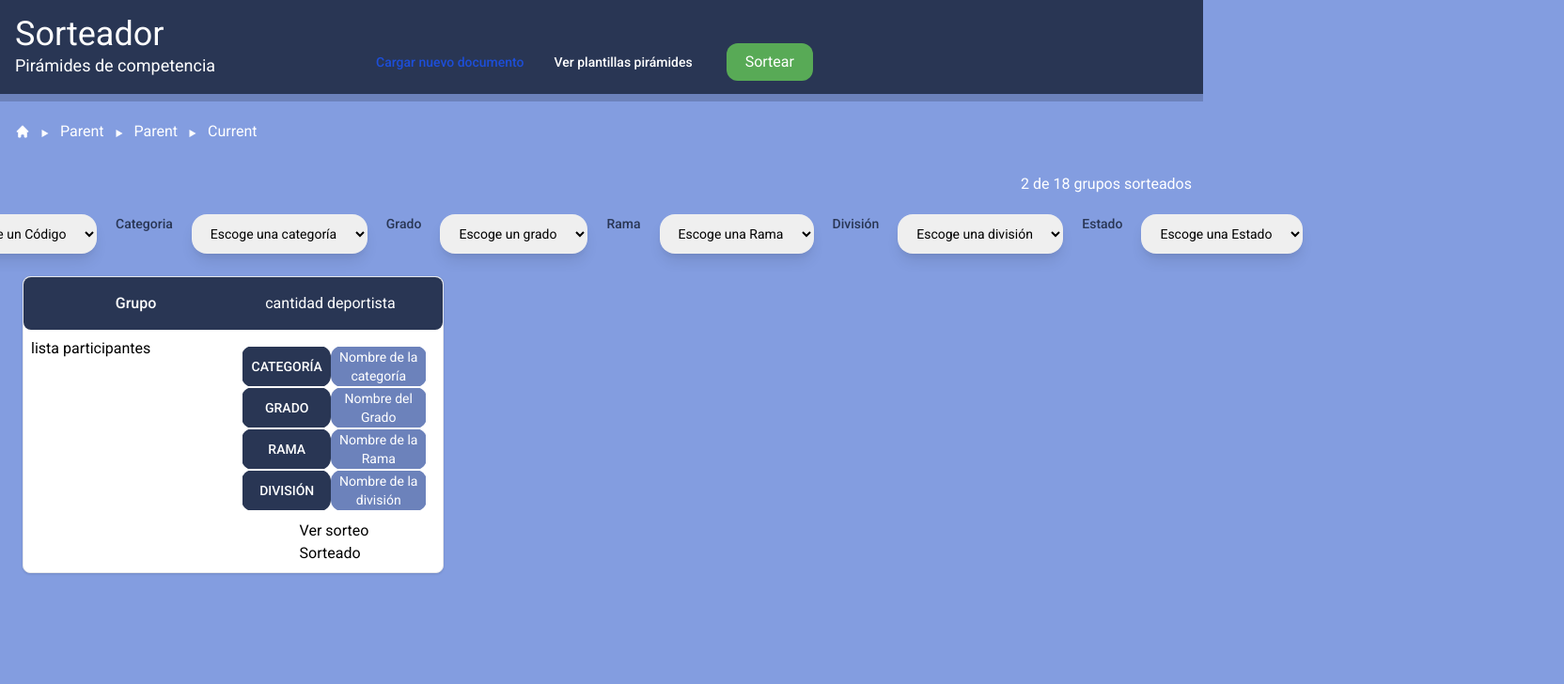
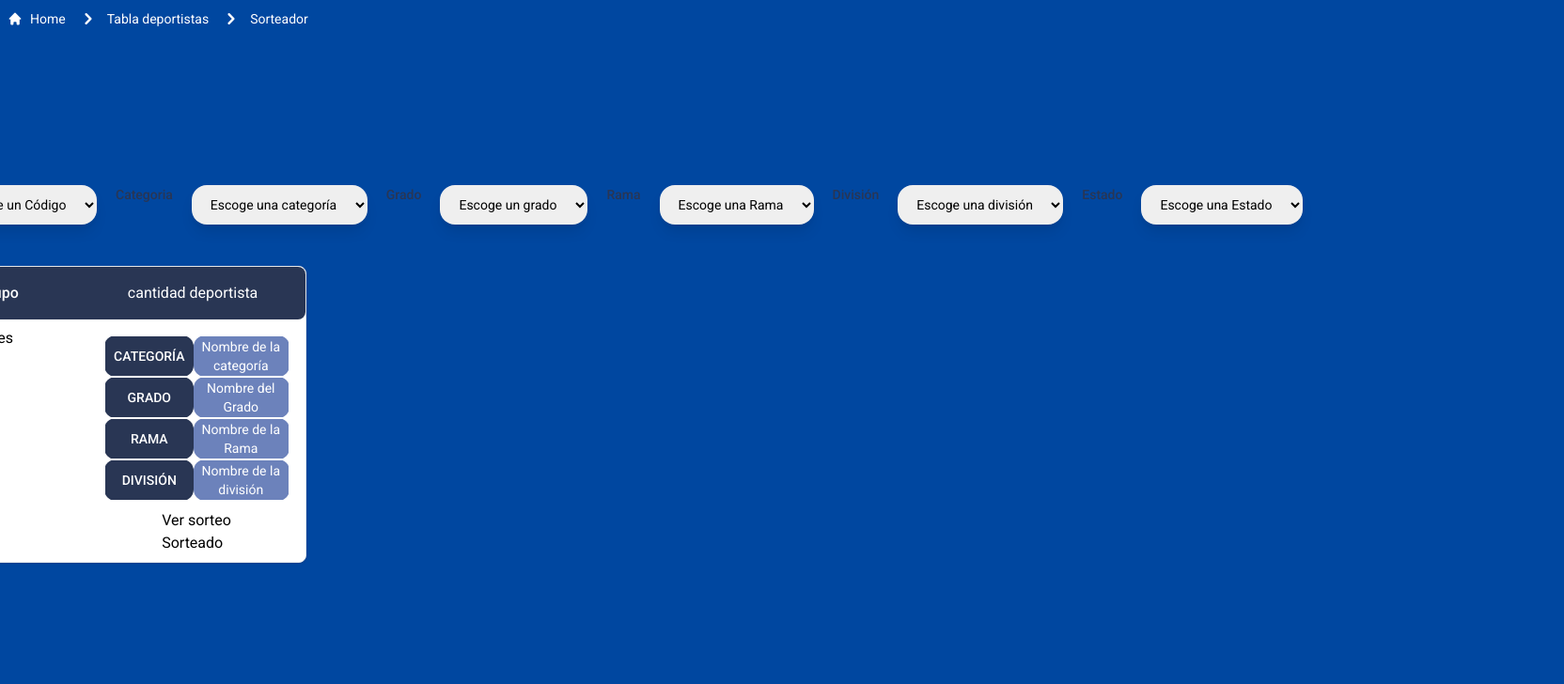
Before and after one commit to Valar789/sorteador-piramides-react, a React (Vite) app: page /board in a window 1280 px wide. Shown: the top 728 px of the page at 94% size, 1664 px wide, since content can reach past the window. Built offline with nearby package versions, Linux system fonts and the light colour scheme; sample sign-in values are in the browser's storage; the HTML template or start-up script is replaced by a standard one.

Commit message:
fix layout and table v1

```diff
--- a/src/components/dataTable/Finder.jsx
+++ b/src/components/dataTable/Finder.jsx
@@ -22,9 +22,8 @@ export default function Finder({
   };
 
   return (
-    <div className="flex justify-end">
-      <div className="pb-4">
-        <div className="relative mt-1">
+    <div className="col-span-4 ">
+      <div className="relative ">
         <div className="absolute inset-y-0 rigth-0 flex items-center pl-3 ">
           <svg
             className="w-5 h-5  "
@@ -41,13 +40,13 @@ export default function Finder({
           </svg>
         </div>
         <input
+        autoComplete="off"
           onChange={handleSearch}
           type="text"
           id="table-search"
-            className="block rounded-md p-2 pl-10 text-sm border"
-            placeholder="Buscar deportista"
+          className="pl-10 py-1 border rounded-md bg-white/25  w-full "
+          placeholder="Buscar competidores, delegaciones, edad..."
         />
-        </div>
       </div>
     </div>
   );
--- a/src/components/layout/BreadCrumb.jsx
+++ b/src/components/layout/BreadCrumb.jsx
@@ -1,35 +1,71 @@
-import React from 'react'
+import React from "react";
+import { Link, useLocation } from "react-router-dom";
 
 export default function BreadCrumb() {
+  const location = useLocation();
   return (
-     <nav aria-label="breadcrumb" className="w-full p-4">
-        <ol className="flex h-8 space-x-2 text-white">
-            <li className="flex items-center">
-                <a rel="noopener noreferrer" href="#" title="Back to homepage" className="hover:underline">
-                    <svg xmlns="http://www.w3.org/2000/svg" viewBox="0 0 20 20" fill="currentColor" className="w-5 h-5 pr-1 dark:text-gray-400">
+    <nav className="fixed top-2 left-2 text-white" aria-label="Breadcrumb">
+      <ol className="inline-flex items-center space-x-1 md:space-x-3">
+        <li className="inline-flex items-center">
+          <Link
+            to="/home"
+            className="inline-flex items-center text-sm "
+          >
+            <svg
+              aria-hidden="true"
+              className="w-4 h-4 mr-2"
+              fill="currentColor"
+              viewBox="0 0 20 20"
+              xmlns="http://www.w3.org/2000/svg"
+            >
               <path d="M10.707 2.293a1 1 0 00-1.414 0l-7 7a1 1 0 001.414 1.414L4 10.414V17a1 1 0 001 1h2a1 1 0 001-1v-2a1 1 0 011-1h2a1 1 0 011 1v2a1 1 0 001 1h2a1 1 0 001-1v-6.586l.293.293a1 1 0 001.414-1.414l-7-7z"></path>
             </svg>
-                </a>
+            Home
+          </Link>
         </li>
-            <li className="flex items-center space-x-2">
-                <svg xmlns="http://www.w3.org/2000/svg" viewBox="0 0 32 32" aria-hidden="true" fill="currentColor" className="w-2 h-2 mt-1 transform rotate-90 fill-current dark:text-gray-600">
-                    <path d="M32 30.031h-32l16-28.061z"></path>
+        <li>
+          <div className="flex items-center">
+            <svg
+              aria-hidden="true"
+              className="w-6 h-6 "
+              fill="currentColor"
+              viewBox="0 0 20 20"
+              xmlns="http://www.w3.org/2000/svg"
+            >
+              <path
+                fillRule="evenodd"
+                d="M7.293 14.707a1 1 0 010-1.414L10.586 10 7.293 6.707a1 1 0 011.414-1.414l4 4a1 1 0 010 1.414l-4 4a1 1 0 01-1.414 0z"
+                clipRule="evenodd"
+              ></path>
             </svg>
-                <a rel="noopener noreferrer" href="#" className="flex items-center px-1 capitalize hover:underline">Parent</a>
+            <Link to="/data" className="ml-1 text-sm  md:ml-2">
+              Tabla deportistas
+            </Link>
+          </div>
         </li>
-            <li className="flex items-center space-x-2">
-                <svg xmlns="http://www.w3.org/2000/svg" viewBox="0 0 32 32" aria-hidden="true" fill="currentColor" className="w-2 h-2 mt-1 transform rotate-90 fill-current dark:text-gray-600">
-                    <path d="M32 30.031h-32l16-28.061z"></path>
+        {location.pathname === "/board" ? (
+          <li aria-current="page">
+            <div className="flex items-center">
+              <svg
+                aria-hidden="true"
+                className="w-6 h-6 "
+                fill="currentColor"
+                viewBox="0 0 20 20"
+                xmlns="http://www.w3.org/2000/svg"
+              >
+                <path
+                  fillRule="evenodd"
+                  d="M7.293 14.707a1 1 0 010-1.414L10.586 10 7.293 6.707a1 1 0 011.414-1.414l4 4a1 1 0 010 1.414l-4 4a1 1 0 01-1.414 0z"
+                  clipRule="evenodd"
+                ></path>
               </svg>
-                <a rel="noopener noreferrer" href="#" className="flex items-center px-1 capitalize hover:underline">Parent</a>
+              <span className="ml-1 text-sm  md:ml-2">
+                Sorteador
+              </span>
+            </div>
           </li>
-            <li className="flex items-center space-x-2">
-                <svg xmlns="http://www.w3.org/2000/svg" viewBox="0 0 32 32" aria-hidden="true" fill="currentColor" className="w-2 h-2 mt-1 transform rotate-90 fill-current dark:text-gray-600">
-                    <path d="M32 30.031h-32l16-28.061z"></path>
-                </svg>
-                <a rel="noopener noreferrer" href="#" className="flex items-center px-1 capitalize">Current</a>
-            </li>
+        ) : null}
       </ol>
     </nav>
-  )
+  );
 }
--- a/src/components/layout/Footer.jsx
+++ b/src/components/layout/Footer.jsx
@@ -1,6 +1,11 @@
 import React from "react";
-import bgFooter from "../../assets/bgFooter.png";
 
 export default function Footer() {
-  return <img className="w-full fixed bottom-0" src={bgFooter} alt="footer" />;
+  return (
+    <div className="bg-red-500 fixed bottom-5 right-7">
+      <p>
+      Logo Qubilo
+      </p>
+    </div>
+  );
 }
--- a/src/components/layout/Header.jsx
+++ b/src/components/layout/Header.jsx
@@ -1,33 +1,7 @@
-  import React from "react";
-  import { useLocation } from "react-router-dom";
-import NavBar from "./NavBar";
+import React from "react";
 
+import BreadCrumb from "./BreadCrumb";
 
 export default function Header() {
-  //function for search path in the route whit the function useLocation
-  const ConditionNavbar = () => {
-    const location = useLocation();
-    console.log(location.pathname);
-
-    if (location.pathname === "/board") {
-      return(
-        <NavBar/>
-      )
-    }
-  };
-
-  return (
-    <>
-      <header className="p-4 bg-bluePrimary  text-white">
-        <h1 className="text-lg md:text-3xl lg:text-4xl">Sorteador</h1>
-        <h2 className="text-lg">Pirámides de competencia</h2>
-        {ConditionNavbar()}
-      </header>
-      <div className="flex place-content-center bg-blueSecondary">
-        <div className="w-96 w- lg:w-80 h-2 bg-yellow"></div>
-        <div className="w-96 lg:w-80 h-2 bg-blue"></div>
-        <div className="w-96 lg:w-80 h-2 bg-red"></div>
-      </div>
-    </>
-  );
+  return <BreadCrumb />;
 }
--- a/src/components/layout/Layout.jsx
+++ b/src/components/layout/Layout.jsx
@@ -1,15 +1,22 @@
 import React from "react";
+import { useLocation } from "react-router-dom";
+import BreadCrumb from "./BreadCrumb";
 import Footer from "./Footer";
-import Header from "./Header";
-
 
 export default function Layout({ children }) {
+  // Obtener la ubicación actual de la página.
+  const location = useLocation();
+  console.log(location.pathname);
+
+  // Devuelve el componente que representa la estructura general de la página.
   return (
     <div className="max-h-screen">
-      <Header />
-      <section className="grid place-content-center h-screen -mt-36">
+      {/* Mostrar el componente BreadCrumb si la ubicación es /data o /board */}
+      {location.pathname === "/data" || location.pathname === "/board" ? <BreadCrumb /> : null}
+      <section className="grid place-content-center h-screen">
         {children}
       </section>
+      {/* Mostrar el componente Footer */}
       <Footer />
     </div>
   );
--- a/src/components/layout/NavBar.jsx
+++ b/src/components/layout/NavBar.jsx
@@ -1,49 +1,11 @@
 import React from "react";
-import { useNavigate } from "react-router-dom";
+import { Link } from "react-router-dom";
 
 export default function NavBar() {
-  const navigate = useNavigate();
-
-  const navigateHome = () => {
-    navigate("/home");
-  };
-
-  const navigateTemplates = () => {
-    navigate("/templates")
-  }
-
-  const navigateBoard = () => {
-    navigate("/board")
-  }
-
   return (
-    <nav className="absolute w-full top-8 left-96   border-gray-200 dark:border-gray-600">
-      <div className="container flex flex-wrap items-center justify-between mx-auto">
-        <div
-          className="items-center justify-between hidden w-full md:flex md:w-auto md:order-1"
-          id="navbar-sticky"
-        >
-          <ul className="flex flex-col p-4 mt-4 border border-gray-100 rounded-lg  md:flex-row md:space-x-8 md:mt-0 md:text-sm md:font-medium md:border-0 dark:bg-gray-800 md:dark:bg-gray-900 dark:border-gray-700">
-            <li
-              onClick={navigateHome}
-              className="block py-2 pl-3 pr-4 text-white bg-blue-700 rounded md:bg-transparent md:text-blue-700 md:p-0 dark:text-white"
-            >
-              Cargar nuevo documento
-            </li>
-            <li
-            onClick={navigateTemplates}
-            className="block py-2 pl-3 pr-4 text-white md:p-0 md:dark:hover:text-white dark:text-gray-400 dark:hover:bg-gray-700 dark:hover:text-white md:dark:hover:bg-transparent dark:border-gray-700">
-              Ver plantillas pirámides </li>
-          </ul>
-          <div className="px-5 py-3.5 text-center mr-3 md:mr-0">
-            <button
-            onClick={navigateBoard}
-            className="px-5 bg-greenPrimary rounded-xl p-2 text-white">
-              Sortear
-            </button>
-          </div>
-        </div>
-      </div>
+    <nav className="col-span-8 flex justify-end  px-7 gap-10 items-center">
+      <Link to="/home">Cargar nuevo listado</Link>
+      <Link to="/board">Ver plantillas de pirámides</Link>
     </nav>
   );
 }
--- a/src/index.css
+++ b/src/index.css
@@ -6,7 +6,7 @@
 
 body {
     font-family: 'Roboto', sans-serif;
-    background-color: #839DE0;
+    background-color: #0047A0;
 }
 #buttonAdd{
     background-color: #2678F3;
@@ -17,3 +17,29 @@ body {
     background-repeat: no-repeat;
     background-size: cover;
 }
+
+thead{
+    background-color: rgb(255 255 255 / 0.25)
+  }
+
+ /* ancho de la barra */
+::-webkit-scrollbar {
+    width: 1px;
+    height: 15px;
+
+  }
+
+  /* color de fondo de la barra */
+  ::-webkit-scrollbar-track {
+    background-color: #f5f5f5;
+  }
+
+  /* color del relleno de la barra */
+  ::-webkit-scrollbar-thumb {
+    background-color: #555;
+  }
+
+  /* color del relleno de la barra cuando está en hover */
+  ::-webkit-scrollbar-thumb:hover {
+    background-color: #888;
+  }
--- a/src/views/Board.jsx
+++ b/src/views/Board.jsx
@@ -2,20 +2,16 @@ import React from "react";
 import CardsBoard from "../components/board/CardsBoard";
 
 import FilterCategories from "../components/board/FilterCategories";
-import BreadCrumb from "../components/layout/BreadCrumb";
-import Header from "../components/layout/Header";
-import NavBar from "../components/layout/NavBar";
+
+import Layout from "../components/layout/Layout";
+
 
 export default function Board() {
   return (
-    <div>
-      <div>
-        <Header/>
-        <BreadCrumb />
-        <p className="text-right m-3 text-white">2 de 18 grupos sorteados</p>
-      </div>
+    <Layout>
+
       <FilterCategories />
       <CardsBoard />
-    </div>
+    </Layout>
   );
 }
--- a/src/views/Home.jsx
+++ b/src/views/Home.jsx
@@ -1,14 +1,11 @@
 import React from "react";
 import ExcelUploader from "../components/Home/ExcelUploader";
-
 import Layout from "../components/layout/Layout";
 
 export default function Home() {
   return (
-    <>
-      <Layout>
-        <ExcelUploader />
-      </Layout>
-    </>
+    <Layout>
+      <ExcelUploader />
+    </Layout>
   );
 }
```
Also changed, not shown: src/components/dataTable/Table.jsx (+67 -68 lines), src/views/DataTable.jsx (+25 -4 lines). Lines whose indentation alone changed are shown as unchanged.
